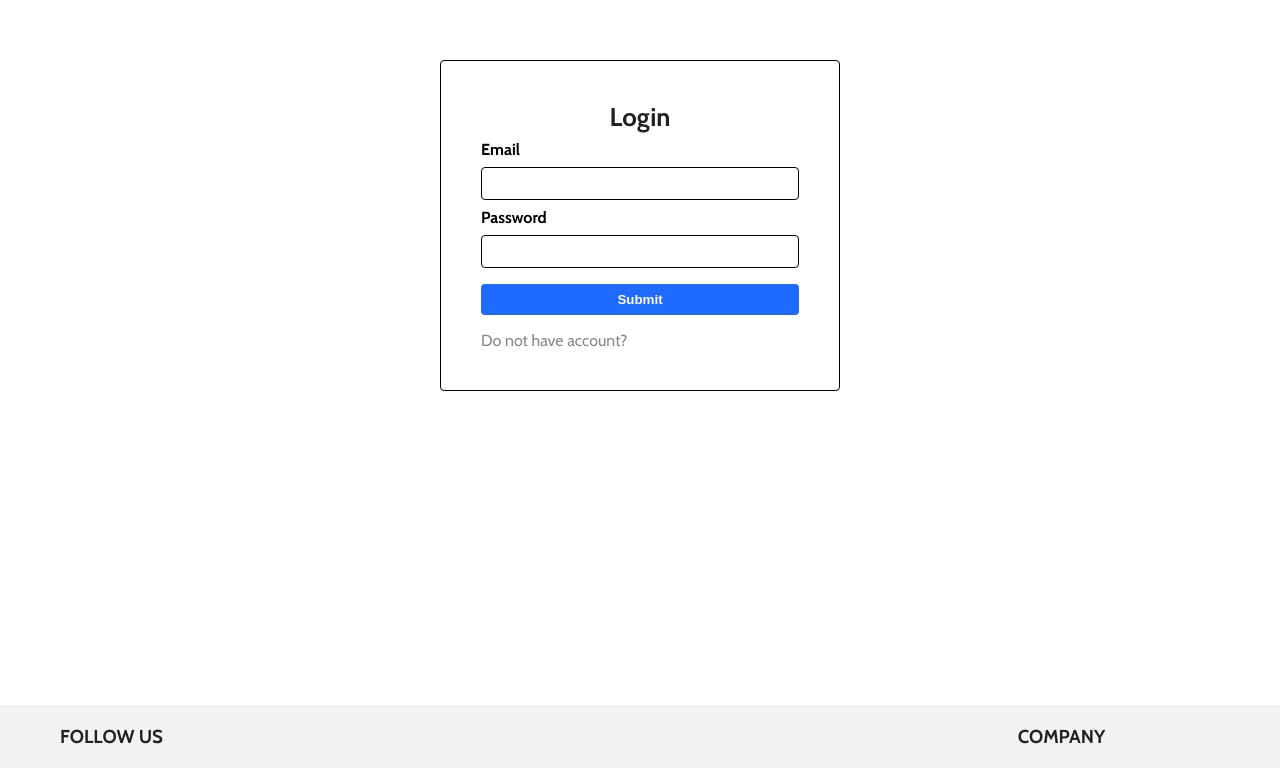
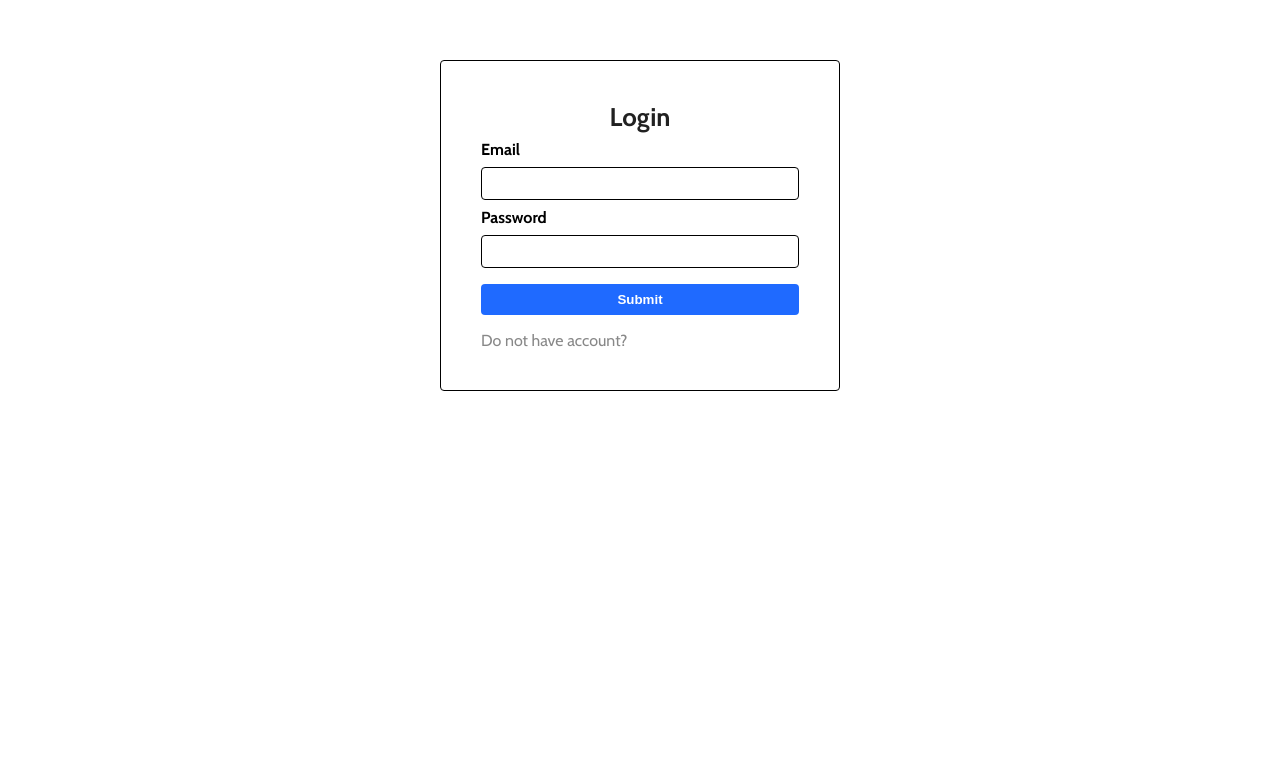
Before and after one commit to bhargav-kalsariya/clg-project, a React (Create React App) app in the folder client/: page /login in a window 1280 px wide. Shown: the part 175-943 px from the top of the page. After the commit the page ends 800 px from the top, so only its background shows below. Built offline with nearby package versions, Linux system fonts and the light colour scheme.

Commit message:
fixed footer issue in app js and middleware in fe

```diff
--- a/client/src/App.js
+++ b/client/src/App.js
@@ -8,7 +8,6 @@ import AuthorizeUser from './components/AuthorizeUser';
 import IfNotLogin from './components/IfNotLogin';
 import Collection from './pages/collection/Collection';
 import ProductDetail from './pages/productDetails/ProductDetails';
-import Footer from './components/Footer/Footer';
 import Admin from './pages/admin/Admin';
 
 function App() {
@@ -31,7 +30,6 @@ function App() {
 
                 </Route>
             </Routes>
-            <Footer />
         </div>
     );
 }
--- a/client/src/components/AuthorizeUser.js
+++ b/client/src/components/AuthorizeUser.js
@@ -4,6 +4,7 @@ import { Outlet, Navigate } from 'react-router-dom';
 import { useDispatch } from 'react-redux';
 import { getMyProfile } from '../redux/Slices/userSlice';
 import Navbar from './Navbar/Navbar';
+import Footer from './Footer/Footer';
 
 function AuthorizeUser() {
 
@@ -21,6 +22,7 @@ function AuthorizeUser() {
         user ? <>
             <Navbar />
             <Outlet />
+            <Footer />
         </> : <Navigate to='/login' />
 
     )
```
